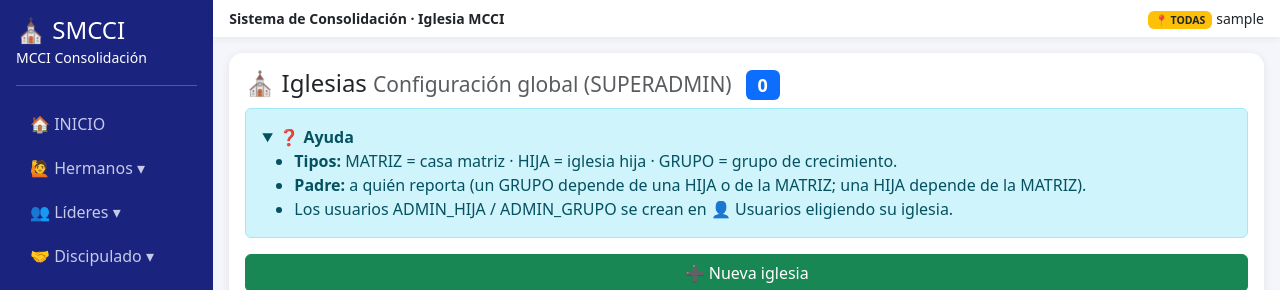
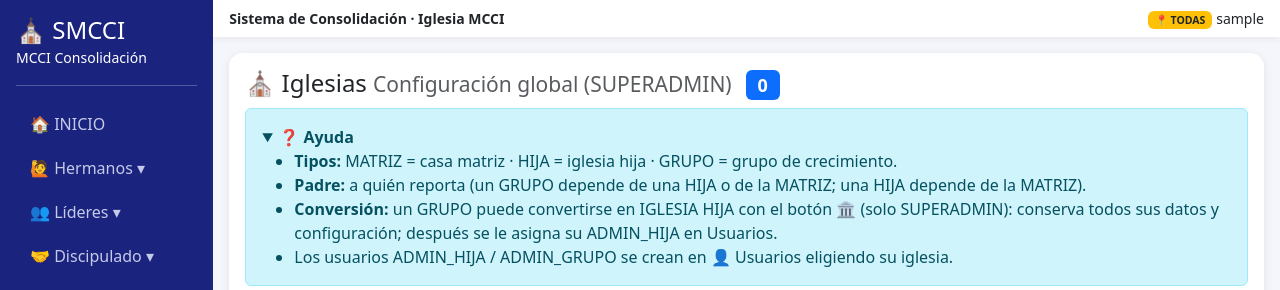
Before and after one commit to aeot69-cyber/smcci-backend, a Flask app: page /iglesias in a window 1280 px wide, after a click on "❓ Ayuda". Shown: the top 290 px of the page. Run offline with Flask 3, Linux system fonts and the light colour scheme; the visitor is signed in with stand-in values (Sample User, id 1); data that the repository does not hold is empty; some libraries are stand-ins or nearby versions.

Commit message:
Conversion GRUPO -> IGLESIA HIJA desde /iglesias (solo SUPERADMIN, con auditoria)

```diff
--- a/app.py
+++ b/app.py
@@ -1073,6 +1073,27 @@ def iglesia_update(iid):
            int(padre) if padre else None, f.get("activo") == "on", (f.get("descripcion") or "").strip(), iid), commit=True)
         log_audit("EDITAR","iglesias", f"id={iid}")
         flash("Iglesia actualizada", "ok")
+    except Exception as e: flash(f"Error: {e}", "error")
+    return redirect(url_for("iglesias"))
+
+@app.post("/iglesias/<int:iid>/convertir")
+@login_req
+def iglesia_convertir(iid):
+    """GRUPO de crecimiento -> IGLESIA HIJA. Solo SUPERADMIN.
+    Conserva id, datos, líderes, informes y configuración (solo cambia el tipo)."""
+    if not _solo_superadmin(): return redirect(url_for("index"))
+    if iid == 1:
+        flash("CASA MATRIZ no se convierte", "error"); return redirect(url_for("iglesias"))
+    ig = q("SELECT * FROM iglesias WHERE id=%s", (iid,), one=True)
+    if not ig:
+        flash("No encontrada", "error"); return redirect(url_for("iglesias"))
+    if ig["tipo"] != "GRUPO":
+        flash(f"{ig['nombre']} ya es {ig['tipo']}, no es un grupo", "error"); return redirect(url_for("iglesias"))
+    try:
+        q("UPDATE iglesias SET tipo='HIJA' WHERE id=%s", (iid,), commit=True)
+        log_audit("CONVERTIR","iglesias", f"{ig['nombre']} GRUPO->HIJA id={iid}")
+        flash(f"{ig['nombre']} ahora es IGLESIA HIJA: conserva sus datos, líderes, informes y configuración. "
+              f"Asígnale su administrador (rol ADMIN_HIJA) en Usuarios.", "ok")
     except Exception as e: flash(f"Error: {e}", "error")
     return redirect(url_for("iglesias"))
 
--- a/templates/iglesias.html
+++ b/templates/iglesias.html
@@ -3,6 +3,7 @@
 <details class="alert alert-info"><summary><b>❓ Ayuda</b></summary><ul class="mb-0">
 <li><b>Tipos:</b> MATRIZ = casa matriz · HIJA = iglesia hija · GRUPO = grupo de crecimiento.</li>
 <li><b>Padre:</b> a quién reporta (un GRUPO depende de una HIJA o de la MATRIZ; una HIJA depende de la MATRIZ).</li>
+<li><b>Conversión:</b> un GRUPO puede convertirse en IGLESIA HIJA con el botón 🏛️ (solo SUPERADMIN): conserva todos sus datos y configuración; después se le asigna su ADMIN_HIJA en Usuarios.</li>
 <li>Los usuarios ADMIN_HIJA / ADMIN_GRUPO se crean en 👤 Usuarios eligiendo su iglesia.</li></ul></details>
 <a class="btn btn-success mb-2" href="/iglesias/nuevo">➕ Nueva iglesia</a>
 <div style="overflow-x:auto"><table class="table table-striped"><tr>
@@ -16,6 +17,9 @@
 <td>{{r.hermanos}}</td><td>{{r.lideres}}</td><td>{{r.usuarios}}</td>
 <td>{{'✅' if r.activo else '❌'}}</td>
 <td class="text-nowrap"><a class="btn btn-sm btn-outline-primary" href="/iglesias/{{r.id}}/editar">✏️</a>
+{% if r.tipo == 'GRUPO' %}
+<form method="post" action="/iglesias/{{r.id}}/convertir" style="display:inline" onsubmit="return confirm('¿Convertir {{r.nombre}} en IGLESIA HIJA? Pasará a ser una sede propia; conserva datos, líderes e informes. Después asígnele su ADMIN_HIJA en Usuarios.')"><button class="btn btn-sm btn-outline-success" title="Convertir grupo en iglesia hija">🏛️</button></form>
+{% endif %}
 {% if r.id != 1 %}
 <form method="post" action="/iglesias/{{r.id}}/toggle" style="display:inline" onsubmit="return confirm('¿{% if r.activo %}DESACTIVAR {{r.nombre}}? Sus usuarios no podrán entrar (se conserva todo){% else %}Reactivar {{r.nombre}}?{% endif %}')"><button class="btn btn-sm btn-outline-{% if r.activo %}warning{% else %}success{% endif %}">{% if r.activo %}⏸{% else %}▶{% endif %}</button></form>
 <a class="btn btn-sm btn-outline-danger" href="/iglesias/{{r.id}}/purga" title="Eliminar (pide confirmación)">🗑️</a>
```
